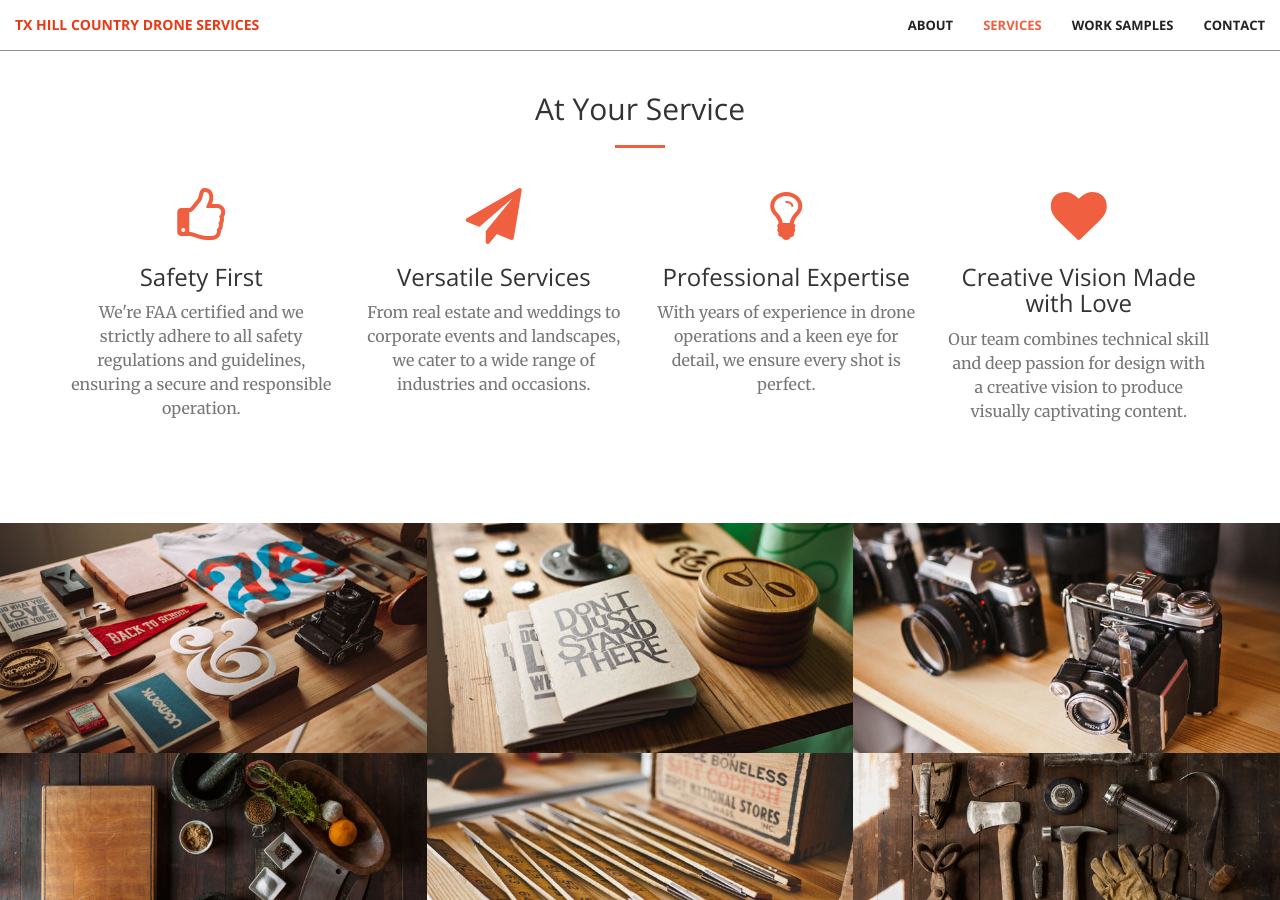
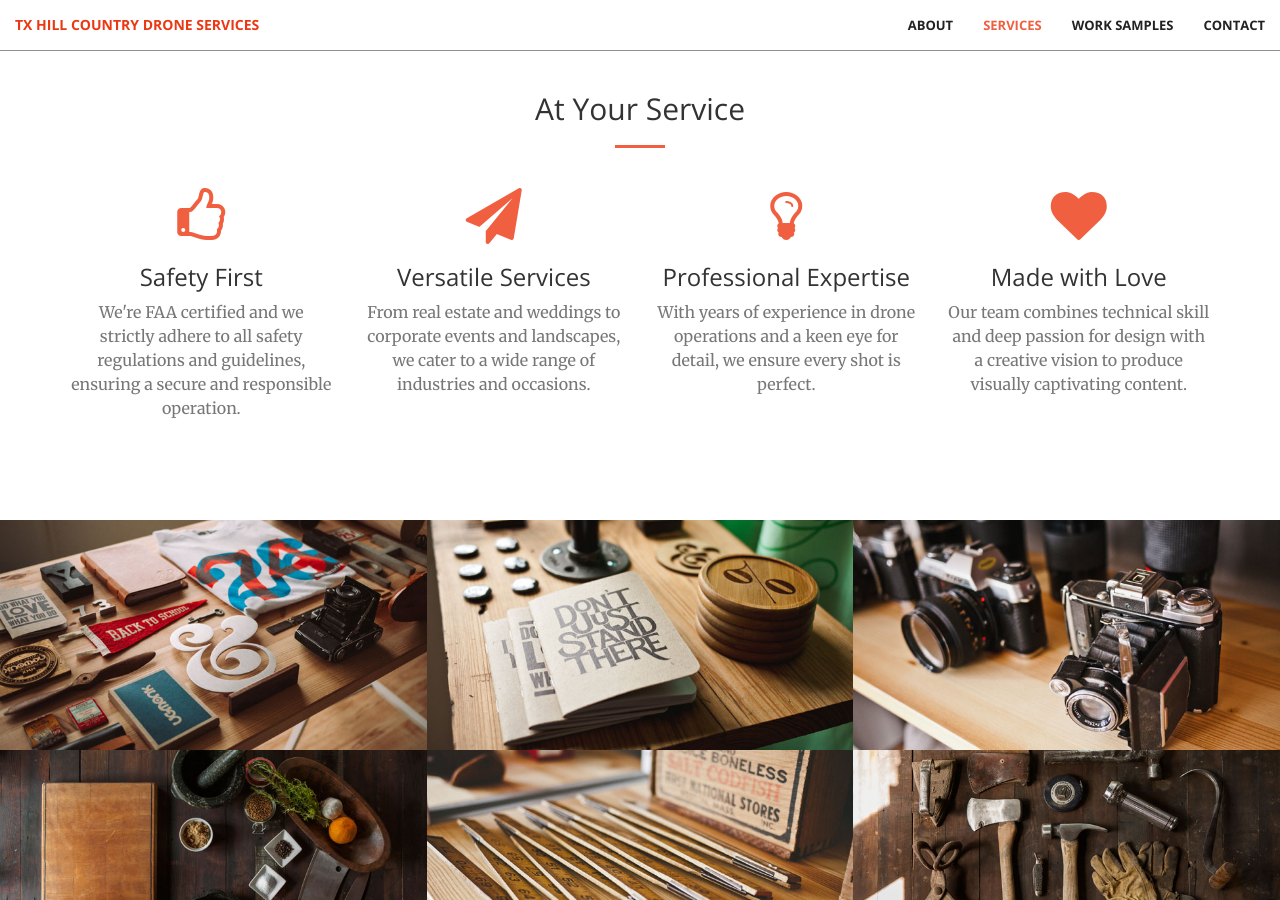
Before and after one commit to thcdroneservices/thcdroneservices.github.io, a Jekyll site: the page built from index.html, in a window 1280 px wide and 900 px high, scrolled down 1653 px. Built offline with Jekyll 4.4.1, drawn with Linux system fonts in a browser that asks for light colours.

Commit message:
svcs update

```diff
--- a/_includes/services.html
+++ b/_includes/services.html
@@ -33,7 +33,7 @@
             <div class="col-lg-3 col-md-6 text-center">
                 <div class="service-box">
                     <i class="fa fa-4x fa-heart wow bounceIn text-primary" data-wow-delay=".3s"></i>
-                    <h3>Creative Vision Made with Love</h3>
+                    <h3>Made with Love</h3>
                     <p class="text-muted">Our team combines technical skill and deep passion for design with a creative vision to produce visually captivating content.</p>
                 </div>
             </div>
```
